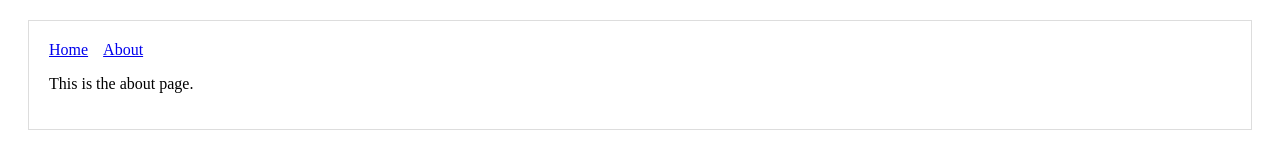
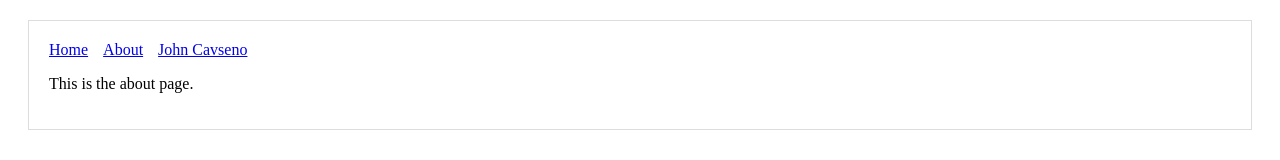
Before and after one commit to h0tSaUcE16/nextSandbox, a Next.js app: page /about in a window 1280 px wide. Shown: the top 160 px of the page. Built offline with nearby package versions, Linux system fonts and the light colour scheme.

Commit message:
added link to John

```diff
--- a/comps/Header.js
+++ b/comps/Header.js
@@ -12,6 +12,9 @@ const Header = () => (
     <Link href='/about'>
       <a style={linkStyle}>About</a>
     </Link>
+    <Link href='http://www.johncavaseno.com'>
+      <a style={linkStyle}>John Cavseno</a>
+    </Link>
   </div>
 );
 
```
